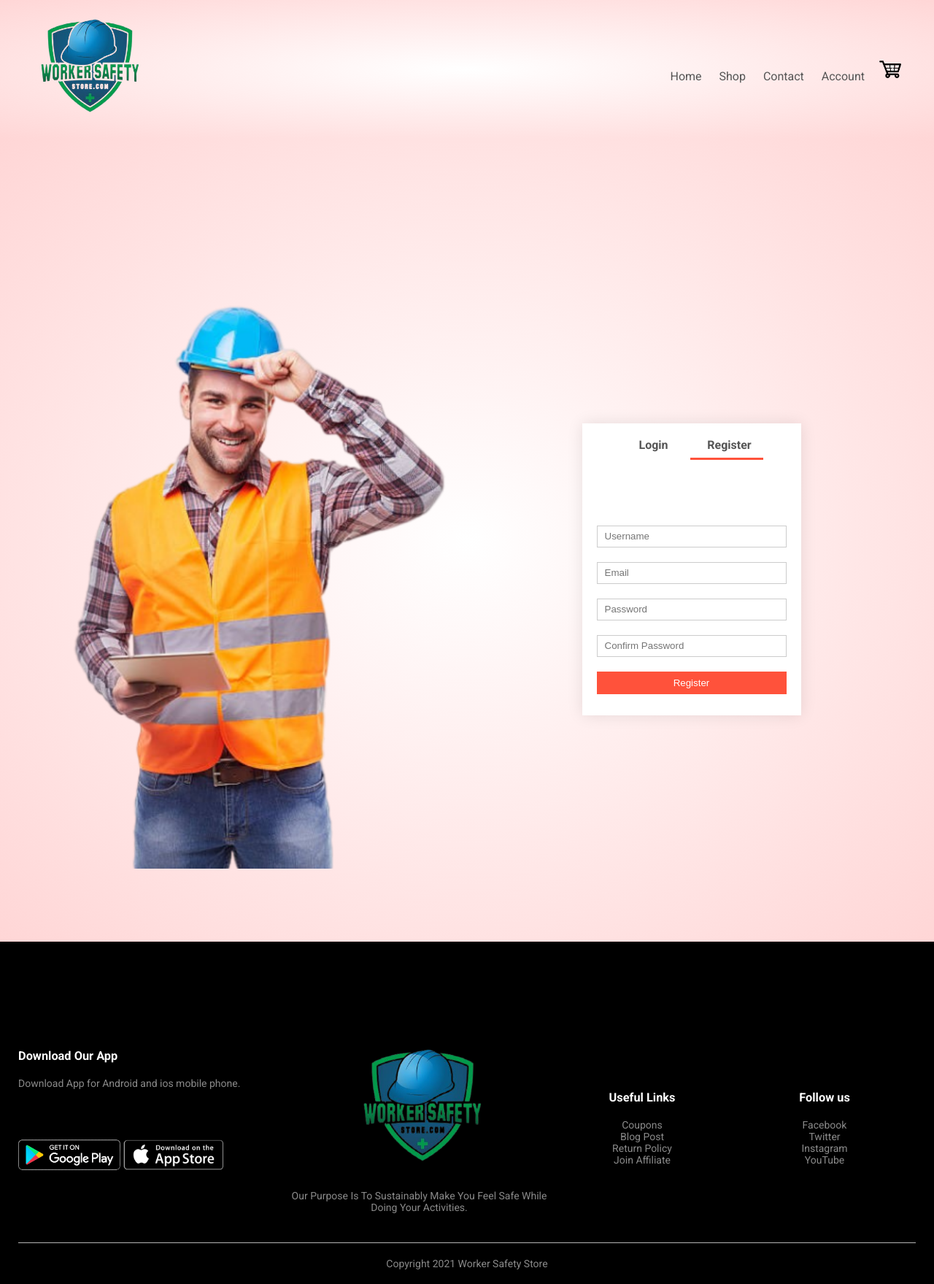
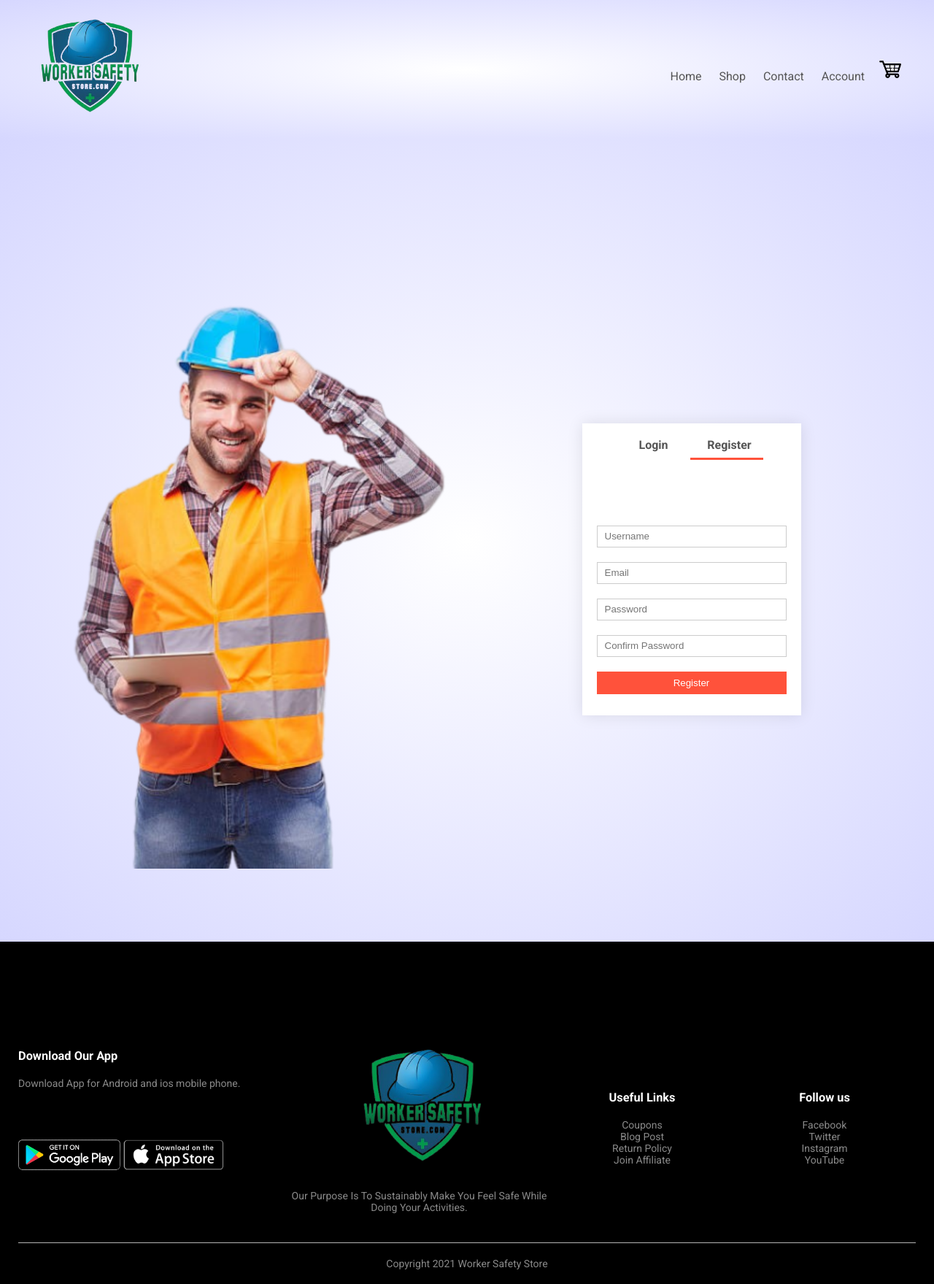
Before and after one commit to Nick24-hub/FunClo_Alexandrescu_Nicolae_Vacaru_Robert_2A4, a PHP site: page /account.html in a window 1280 px wide. Shown: the whole page at 73% size. Run offline with PHP 8.4, Linux system fonts and the light colour scheme.

```diff
--- a/Shop.css
+++ b/Shop.css
@@ -85,7 +85,7 @@ p{
 }
 
 .header{
-    background: radial-gradient(#fff,#ffd6d6);
+    background: radial-gradient(#fff,#d6d7ff);
 }
 
 .header .row{
@@ -410,7 +410,7 @@ th:last-child{
 
 .account-page{
     padding: 50px 0;
-    background: radial-gradient(#fff,#ffd6d6);
+    background: radial-gradient(#fff,#d6d7ff);
 
 }
 
--- a/contact.css
+++ b/contact.css
@@ -118,7 +118,7 @@ p{
 }
 
 .header{
-    background: radial-gradient(#fff,#ffd6d6);
+    background: radial-gradient(#fff,#d6d7ff);
 }
 
 .header .row{
--- a/style.css
+++ b/style.css
@@ -85,7 +85,7 @@ p{
 }
 
 .header{
-    background: radial-gradient(#fff,#ffd6d6);
+    background: radial-gradient(#fff,#d6d7ff);
 }
 
 .header .row{
@@ -163,7 +163,7 @@ h4{
 }
 /* ---- offer ----*/
 .offer{
-    background: radial-gradient(#fff,#ffd6d6);
+    background: radial-gradient(#fff,#d6d7ff);
     margin-top: 80px;
     padding: 30px 0;
 }
```
Also changed, not shown: Raport/Diagram.html (renamed from Diagram.html), Raport/Raport.html (renamed from Raport.html), Raport/raport.css (renamed from raport.css).
